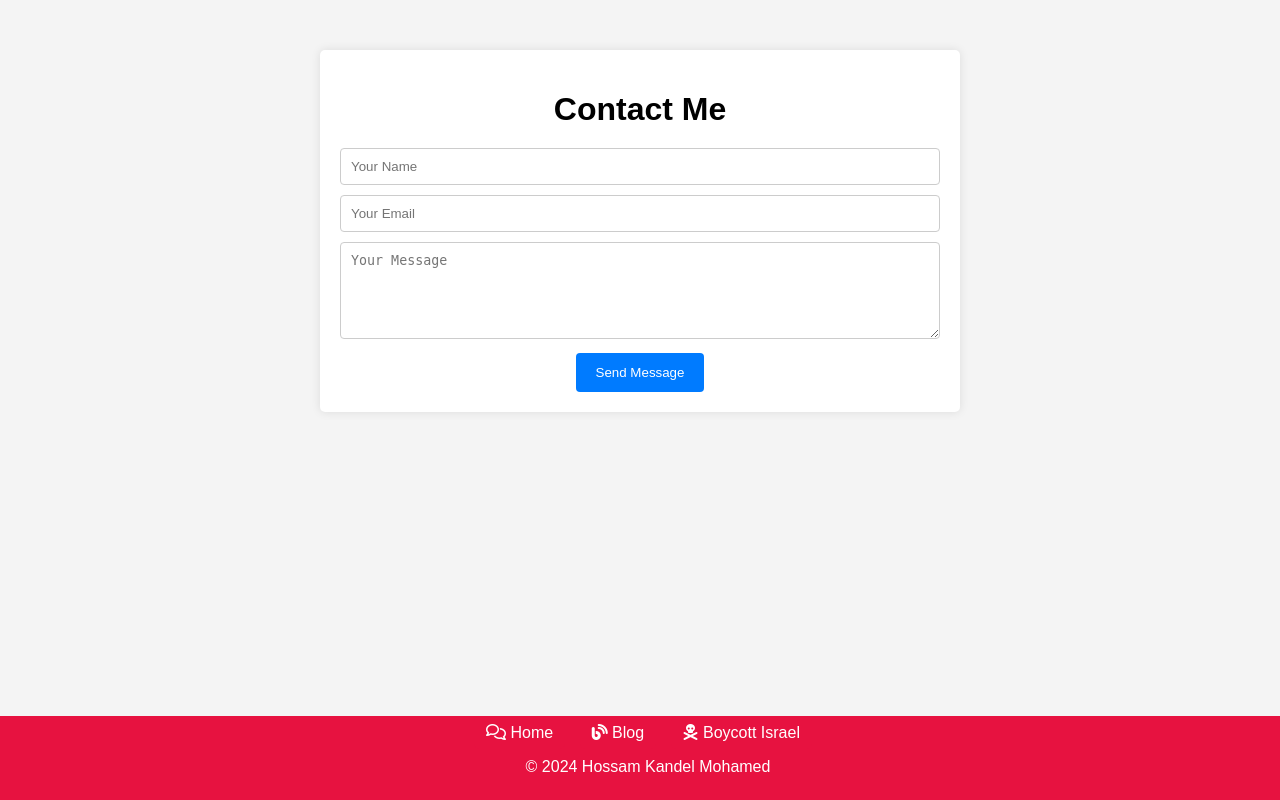
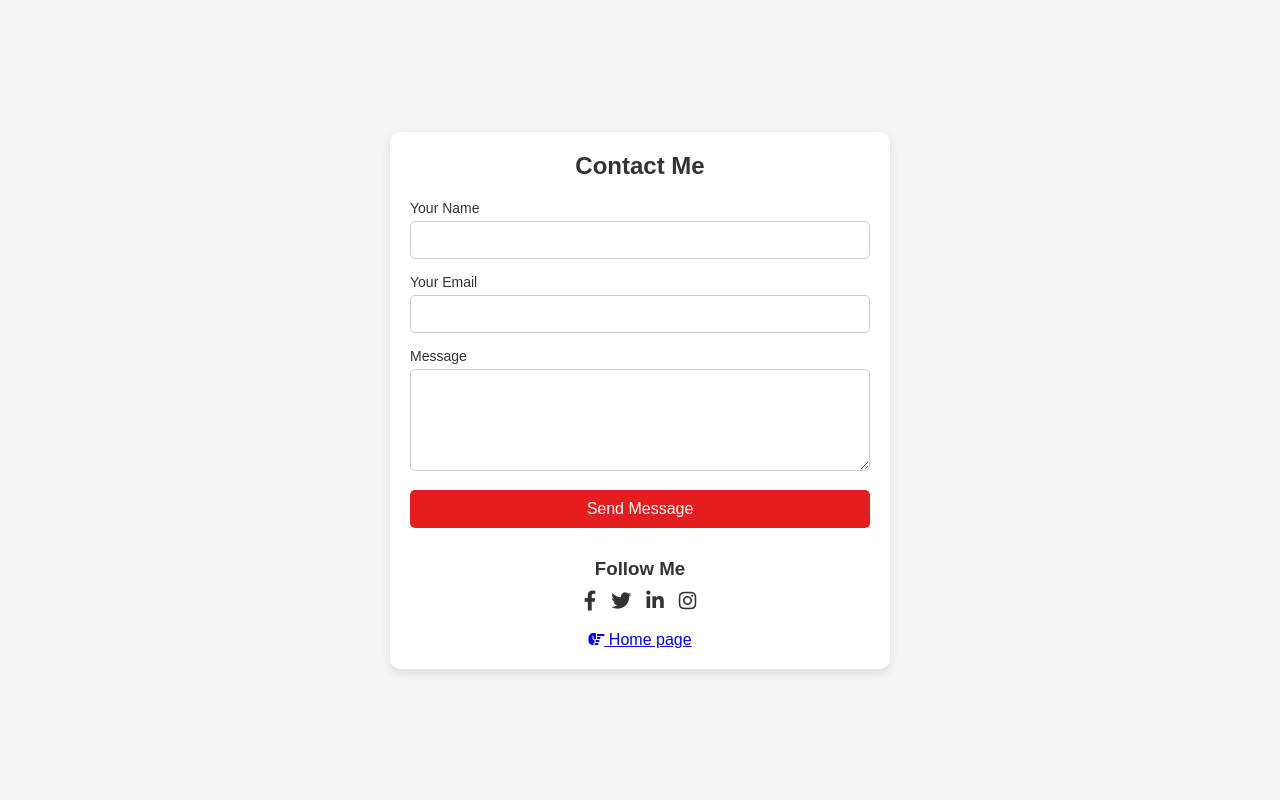
Before and after one commit to hkandeal/linode-mysiteapp, a PHP site: page /contact in a window 1280 px wide. Run offline with PHP 8.4, Linux system fonts and the light colour scheme; some libraries are stand-ins or nearby versions.

Commit message:
update contact me form and fix broken links

```diff
--- a/public/contact.php
+++ b/public/contact.php
@@ -4,6 +4,7 @@
 <head>
     <meta charset="UTF-8">
     <meta name="viewport" content="width=device-width, initial-scale=1.0">
+    <title>Contact Me</title>
     <link rel="apple-touch-icon" sizes="57x57" href="/public/res/icons/apple-icon-57x57.png">
     <link rel="apple-touch-icon" sizes="60x60" href="/public/res/icons/apple-icon-60x60.png">
     <link rel="apple-touch-icon" sizes="72x72" href="/public/res/icons/apple-icon-72x72.png">
@@ -21,13 +22,13 @@
     <meta name="msapplication-TileColor" content="#ffffff">
     <meta name="msapplication-TileImage" content="/public/res/icons/ms-icon-144x144.png">
     <meta name="theme-color" content="#ffffff">
-    <link rel="stylesheet" href="/public/style/common-style.css">
+    <!--   <link rel="stylesheet" href="/public/style/common-style.css"> -->
     <link rel="stylesheet" href="/public/style/contact-style.css">
     <link rel="stylesheet" href="https://cdnjs.cloudflare.com/ajax/libs/font-awesome/6.1.1/css/all.min.css">
-    <title>Contact Me</title>
+    <link rel="stylesheet" href="https://cdnjs.cloudflare.com/ajax/libs/font-awesome/6.0.0-beta3/css/all.min.css">
 </head>
 
-<body>
+<!-- <body>
     <div class="container">
         <h1>Contact Me</h1>
         <form action="/sendcontact" method="POST">
@@ -48,6 +49,48 @@
             <p>&copy; 2024 Hossam Kandel Mohamed</p>
         </div>
     </footer>
+</body> -->
+
+
+
+<body>
+    <div class="contact-form-container">
+        <h2>Contact Me</h2>
+        <form action="/sendcontact" method="POST">
+            <div class="form-group">
+                <label for="name">Your Name</label>
+                <input type="text" id="name" name="name" required>
+            </div>
+
+            <div class="form-group">
+                <label for="email">Your Email</label>
+                <input type="email" id="email" name="email" required>
+            </div>
+
+
+            <div class="form-group">
+                <label for="message">Message</label>
+                <textarea id="message" name="message" rows="5" required></textarea>
+            </div>
+
+            <button type="submit">Send Message</button>
+        </form>
+
+        <div class="social-media">
+            <h3>Follow Me</h3>
+            <div class="social-icons">
+                <a href="https://www.facebook.com/hkandeal/" target="_blank"><i class="fab fa-facebook-f"></i></a>
+                <a href="https://x.com/wanderlust_hos" target="_blank"><i class="fab fa-twitter"></i></a>
+                <a href="https://www.linkedin.com/in/hossamkandel/" target="_blank"><i
+                        class="fab fa-linkedin-in"></i></a>
+                <a href="https://www.instagram.com/wanderlust.hos" target="_blank"><i class="fab fa-instagram"></i></a>
+            </div>
+        </div>
+        <br>
+        <div class="container">
+            <a href="/" class="home-link"><i class="fas fa-hand-point-right"></i> Home page</a>
+        </div>
+    </div>
 </body>
 
 </html>
--- a/public/resume.php
+++ b/public/resume.php
@@ -37,7 +37,7 @@
         <div class="social-links">
             <a href="https://www.meetup.com/members/231308446/" target="_blank"><i class="fa-brands fa-meetup"></i>
                 Meetup</a>
-            <a href="https://www.linkedin.com/in/hossamkandel/ target=" _blank"><i class="fab fa-linkedin"></i>
+            <a href="https://www.linkedin.com/in/hossamkandel/" target="_blank"><i class="fab fa-linkedin"></i>
                 LinkedIn</a>
             <a href="https://github.com/hkandeal" target="_blank"><i class="fab fa-github"></i> GitHub</a>
         </div>
--- a/public/style/contact-style.css
+++ b/public/style/contact-style.css
@@ -1,47 +1,96 @@
+* {
+    margin: 0;
+    padding: 0;
+    box-sizing: border-box;
+}
+
 body {
     font-family: Arial, sans-serif;
-    margin: 0;
-    padding: 0;
     background-color: #f4f4f4;
+    display: flex;
+    justify-content: center;
+    align-items: center;
+    height: 100vh;
 }
 
-.container {
-    max-width: 600px;
-    margin: 50px auto;
+.contact-form-container {
+    background-color: white;
     padding: 20px;
-    background-color: #fff;
-    border-radius: 5px;
-    box-shadow: 0 0 10px rgba(0, 0, 0, 0.1);
-}
-
-h1 {
-    text-align: center;
-    margin-bottom: 20px;
-}
-
-form {
+    border-radius: 10px;
+    box-shadow: 0px 4px 10px rgba(0, 0, 0, 0.1);
+    width: 100%;
+    max-width: 500px;
     text-align: center;
 }
 
-input[type="text"],
-textarea {
+h2 {
+    margin-bottom: 20px;
+    color: #333;
+}
+
+.form-group {
+    margin-bottom: 15px;
+    text-align: left;
+}
+
+label {
+    font-size: 14px;
+    color: #333;
+    margin-bottom: 5px;
+    display: block;
+}
+
+input, textarea {
     width: 100%;
     padding: 10px;
-    margin-bottom: 10px;
     border: 1px solid #ccc;
-    border-radius: 4px;
-    box-sizing: border-box;
+    border-radius: 5px;
+    font-size: 14px;
 }
 
-input[type="submit"] {
-    background-color: #007bff;
-    color: #fff;
-    border: none;
-    padding: 12px 20px;
-    border-radius: 4px;
-    cursor: pointer;
+input:focus, textarea:focus {
+    outline: none;
+    border-color: #007BFF;
 }
 
-input[type="submit"]:hover {
-    background-color: #0056b3;
+button {
+    width: 100%;
+    padding: 10px;
+    background-color: #e41e1e;
+    color: white;
+    border: none;
+    border-radius: 5px;
+    font-size: 16px;
+    cursor: pointer;
+    transition: background-color 0.3s;
 }
+
+button:hover {
+    background-color: #e15757;
+}
+
+/* Social media section */
+.social-media {
+    margin-top: 30px;
+}
+
+.social-media h3 {
+    margin-bottom: 10px;
+    color: #333;
+}
+
+.social-icons {
+    display: flex;
+    justify-content: center;
+    gap: 15px;
+}
+
+.social-icons a {
+    font-size: 20px;
+    color: #333;
+    transition: color 0.3s;
+}
+
+.social-icons a:hover {
+    color: #007BFF;
+}
```
